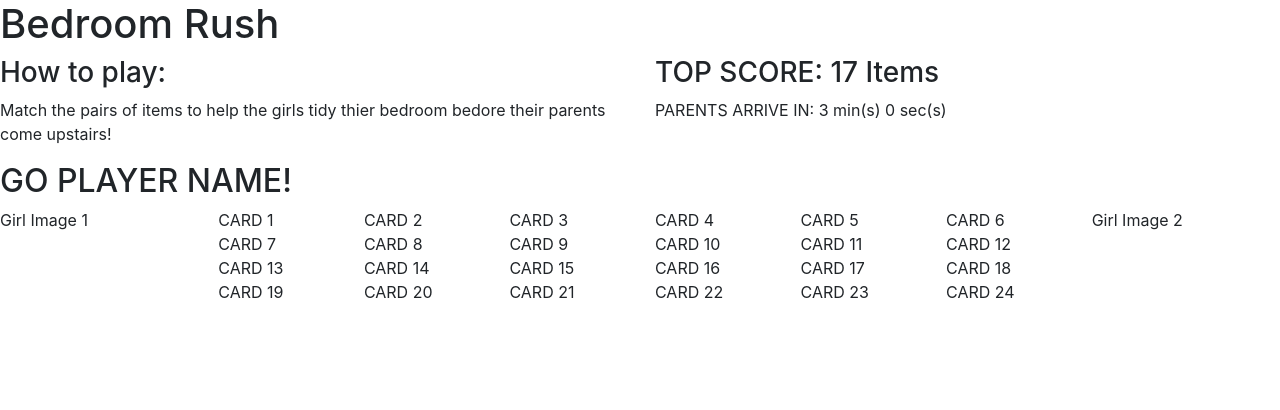
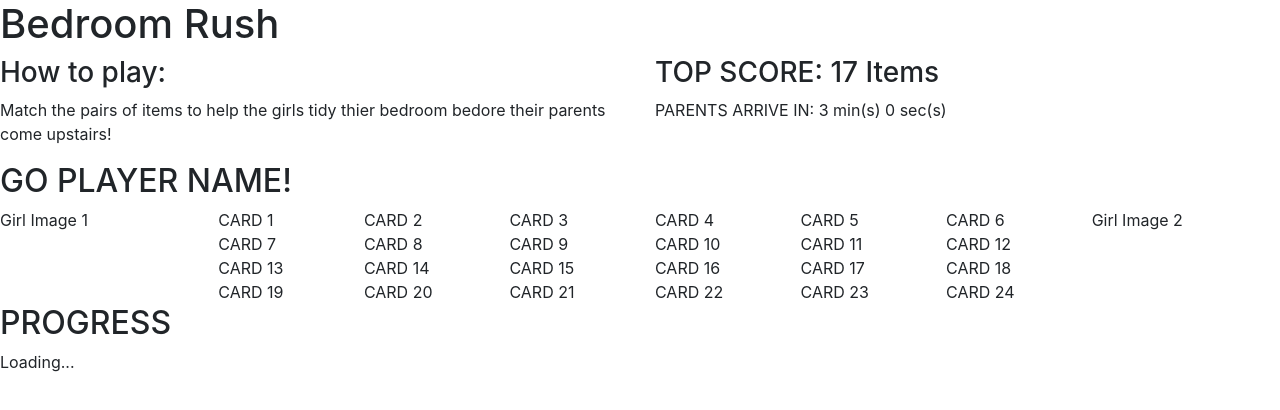
Before and after one commit to niallhatton/FunGame, a plain HTML site: page index.html in a window 1280 px wide. Drawn offline with nearby package versions, Linux system fonts and the light colour scheme; files that its build step writes are made by us from their sources.

Commit message:
Add progress bar div in position

```diff
--- a/index.html
+++ b/index.html
@@ -106,6 +106,12 @@
         </div>
         <div class="col-2">Girl Image 2</div>
     </div>
+        <div class="row">
+        <div class="col-12"><h2>PROGRESS</h2></div>
+    </div>
+    <div class="row">
+        <div class="col-12" id="progressbar"><div class="progress-label">Loading...</div></div>
+    </div>
     <!-- JavaScript Includes -->
     <script
       src="https://code.jquery.com/jquery-3.3.1.slim.min.js"
```
